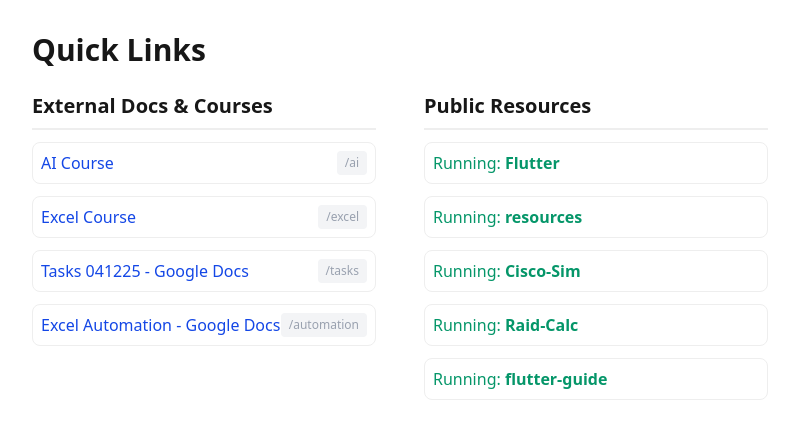
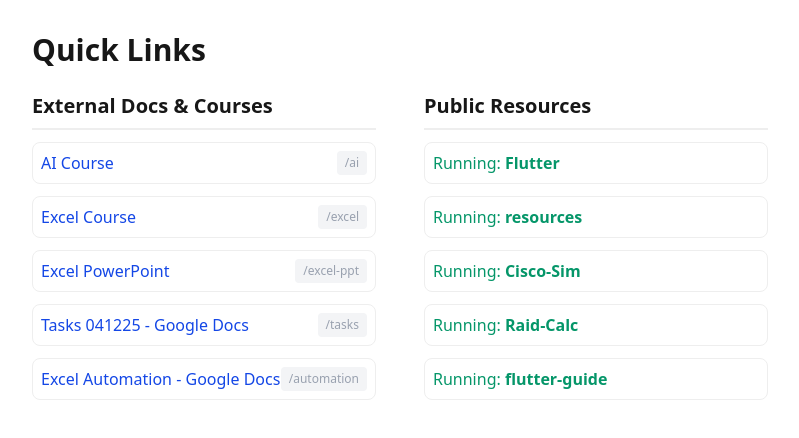
Before and after one commit to jwalkerbandfc/daci-learn, a Next.js app: page / in a window 1280 px wide. Shown: the top 438 px of the page, without its empty margins (240-1039 px from the left). Built offline with nearby package versions, Linux system fonts and the light colour scheme.

Commit message:
Update Excel Course link and add Excel PowerPoint route
Updated the target URL for the Excel Course and added a new route for Excel PowerPoint.

```diff
--- a/src/app/page.tsx
+++ b/src/app/page.tsx
@@ -13,8 +13,13 @@
   },
   {
     path: '/excel',
-    target: 'https://canvas.instructure.com/courses/13193221',
+    target: 'https://canvas.instructure.com/enroll/JAT8DW',
     label: 'Excel Course'
+  },
+  {
+    path: '/excel-ppt',
+    target: 'https://docs.google.com/presentation/d/1vMkdcImQS8hVyl-gqOfKqOP9rZcS2H07/edit?usp=sharing&ouid=110904303590053907034&rtpof=true&sd=true',
+    label: 'Excel PowerPoint',
   },
   {
     path: '/tasks',
```
